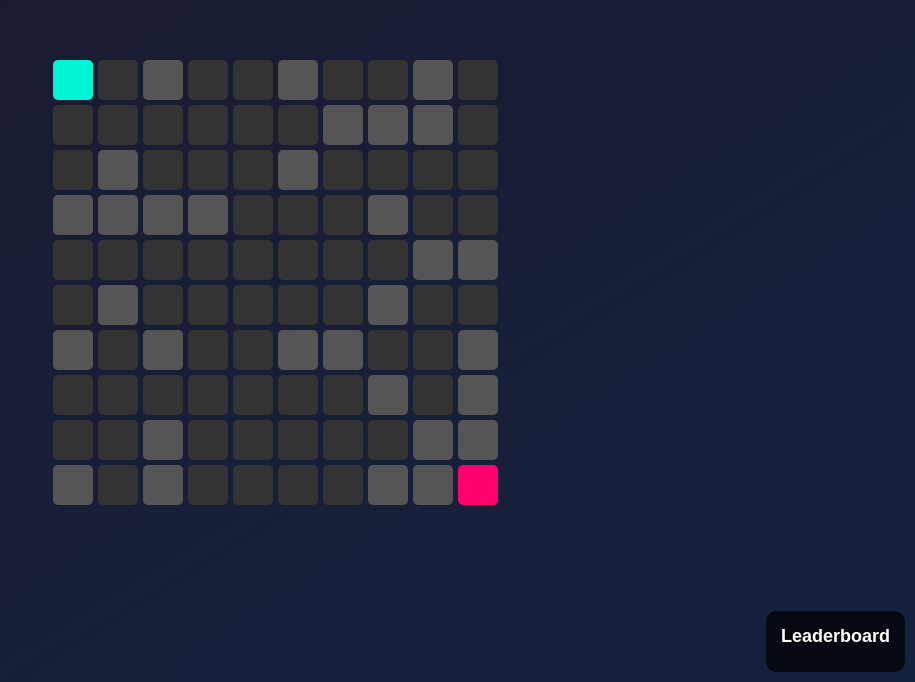
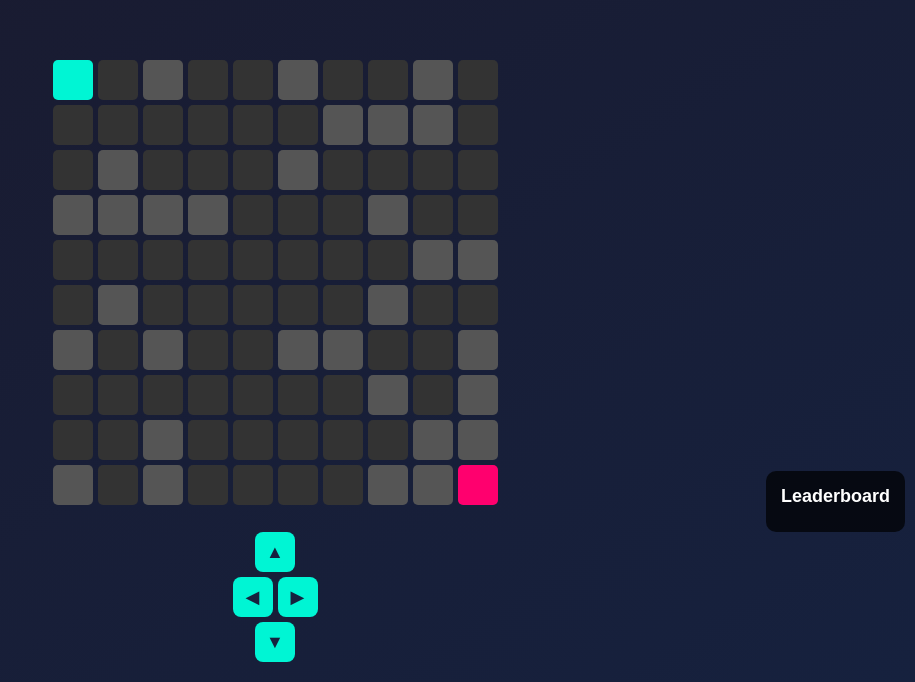
Before and after one commit to Amaryt09/maze, a plain HTML site: page index.html in a window 1280 px wide. Shown: the part 118-800 px from the top of the page, without its empty margins (365-1280 px from the left). Drawn offline with Linux system fonts and the light colour scheme.

Commit message:
Add files via upload

```diff
--- a/index.html
+++ b/index.html
@@ -3,11 +3,12 @@
 <head>
     <meta charset="UTF-8">
     <meta name="viewport" content="width=device-width, initial-scale=1.0">
-    <title>Maze Game with Leaderboard</title>
+    <title>Maze Game with Leaderboard and Touch Controls</title>
     <style>
         body {
             margin: 0;
             display: flex;
+            flex-direction: column;
             justify-content: center;
             align-items: center;
             height: 100vh;
@@ -60,9 +61,6 @@
             display: none;
             box-shadow: 0 0 20px rgba(0, 0, 0, 0.5);
         }
-        #menu h1 {
-            margin: 0 0 10px;
-        }
         #menu input, #menu button {
             margin: 10px 0;
             padding: 10px;
@@ -83,9 +81,34 @@
         #menu button:hover {
             background: #00e5b8;
         }
+    #controls {
+        position: fixed;
+        bottom: 20px;
+        display: flex;
+        flex-direction: column;
+        gap: 5px; /* Reduced gap for a compact layout */
+    }
+    .control-row {
+        display: flex;
+        justify-content: center;
+        gap: 5px; /* Reduced gap for buttons */
+    }
+    .control-button {
+        width: 40px; /* Smaller size */
+        height: 40px;
+        background: #00f5d4;
+        border: none;
+        border-radius: 8px; /* Smaller radius for consistency */
+        font-size: 18px; /* Adjusted font size */
+        color: #16213e;
+        cursor: pointer;
+    }
+    .control-button:hover {
+        background: #00e5b8;
+        }
         #leaderboard {
             position: fixed;
-            bottom: 10px;
+            bottom: 150px;
             right: 10px;
             background: rgba(0, 0, 0, 0.7);
             padding: 15px;
@@ -120,6 +143,18 @@
     <div id="leaderboard">
         <h2>Leaderboard</h2>
         <ol id="leaderboard-list"></ol>
+    </div>
+    <div id="controls">
+        <div class="control-row">
+            <button class="control-button" onclick="movePlayer(0, -1)">▲</button>
+        </div>
+        <div class="control-row">
+            <button class="control-button" onclick="movePlayer(-1, 0)">◀</button>
+            <button class="control-button" onclick="movePlayer(1, 0)">▶</button>
+        </div>
+        <div class="control-row">
+            <button class="control-button" onclick="movePlayer(0, 1)">▼</button>
+        </div>
     </div>
     <script>
         const mazeSize = 10;
@@ -178,7 +213,6 @@
                     timeTakenElement.textContent = `Time Taken: ${timeTaken}s`;
                     menu.style.display = "block";
 
-                    // Check if qualifies for leaderboard
                     if (leaderboard.length < 10 || timeTaken < leaderboard[leaderboard.length - 1].time) {
                         usernameInput.style.display = "block";
                     } else {
@@ -226,7 +260,6 @@
             if (e.key === "ArrowRight") movePlayer(1, 0);
         });
 
-        // Initialize game
         startTime = Date.now();
         updateLeaderboard();
         drawMaze();
```
